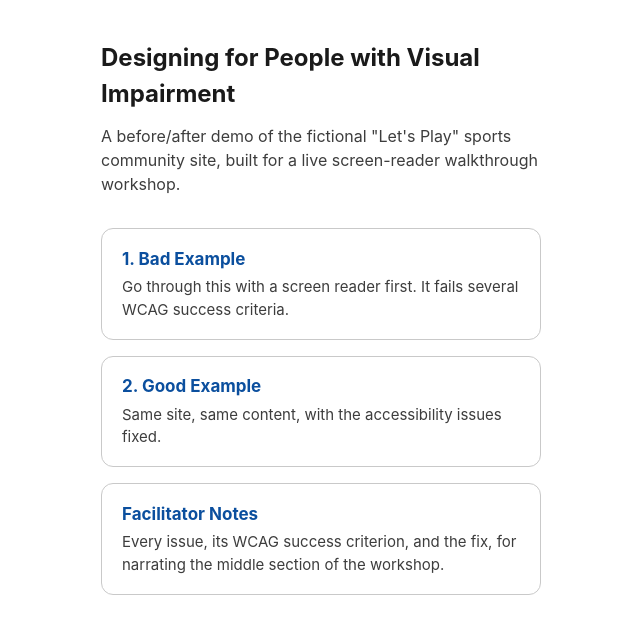
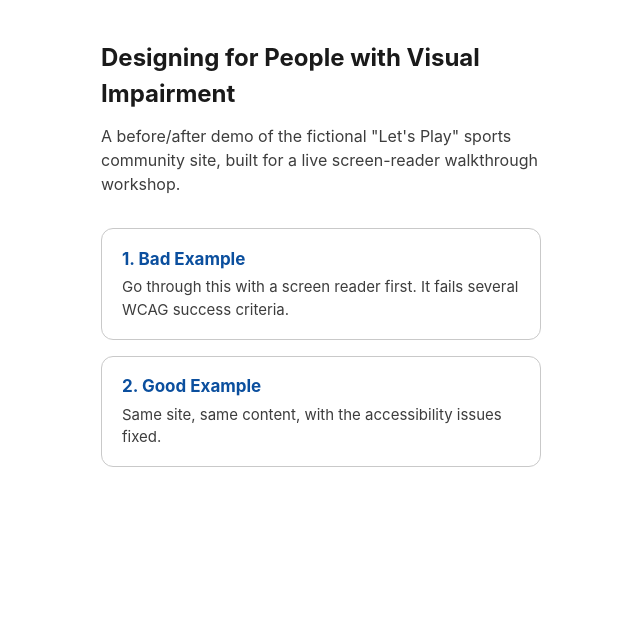
Before and after one commit to developers55/letsplay-a11y-workshop, a plain HTML site: page index.html in a window 1280 px wide. Shown: the whole page, without its empty margins (319-959 px from the left). Drawn offline with Linux system fonts and the light colour scheme.

Commit message:
Remove facilitator notes link from home page
Stops linking to facilitator-notes.html from the public landing page
while repo visibility is sorted out separately. The page itself is
still deployed and reachable by direct URL.

Co-Authored-By: Claude Sonnet 5 <noreply@anthropic.com>

```diff
--- a/index.html
+++ b/index.html
@@ -66,11 +66,6 @@
       <h2>2. Good Example</h2>
       <p>Same site, same content, with the accessibility issues fixed.</p>
     </a>
-
-    <a class="card-link" href="facilitator-notes.html">
-      <h2>Facilitator Notes</h2>
-      <p>Every issue, its WCAG success criterion, and the fix, for narrating the middle section of the workshop.</p>
-    </a>
   </div>
 </body>
 </html>
```
